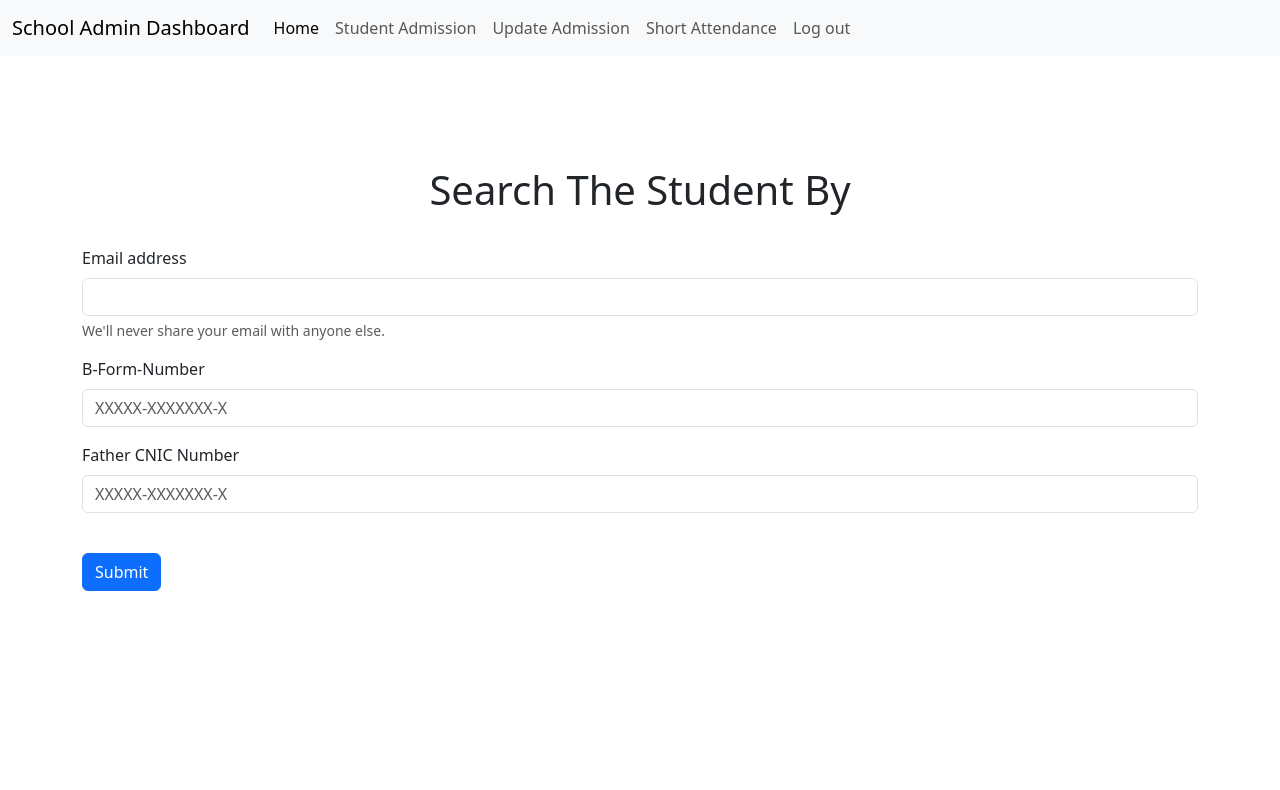
After one commit to AbdulBaseer7896/E-schooly, a Flask app: page /school_admin/update_admission_data in a window 1280 px wide. The commit adds this page. Shown: the top 790 px of the page. Run offline with Flask 3, Linux system fonts and the light colour scheme; some libraries are stand-ins or nearby versions.

Commit message:
till now: the admin is able to enter student, update student. And now I start work at stuent profile

```diff
--- a/controller/school_admin_controls.py
+++ b/controller/school_admin_controls.py
@@ -2,9 +2,9 @@ from app import app
 from functools import wraps
 from flask import session
 from flask import redirect , url_for , render_template , request
-from model.school_admin_model import user_model
+from model.school_admin_model import school_admin_models
 
-obj = user_model()
+obj = school_admin_models()
 
 def login_required(role):
     def decorator(func):
@@ -21,15 +21,29 @@ def login_required(role):
 @app.route('/school_admin/student admission' , methods=["GET", "POST"])
 @login_required('school_admin')
 def student_admission():
-    # Functionality for student dashboard
+    data = [('', '', '', '', '', '', '', '', '', '', '', '', '', '', '', '', '')]
     if request.method == "GET":
-        # if the request is a GET request, render the login form
         # flash("Welcome to the website!", "success")
-        return render_template("school_admin_URLs/student_admission.html")
+
+
+        return render_template("school_admin_URLs/student_admission.html" ,  data = data )
 
     elif request.method == 'POST':
-        print("Data is = ")
+        dataa = request.form.to_dict()
+        obj.student_admission_data(dataa)
+    return render_template("school_admin_URLs/student_admission.html" ,  data = data)
+
+
+@app.route('/school_admin/update_admission_data' , methods=["GET", "POST"])
+def update_admission_data():
+    if request.method == "GET":
+        # flash("Welcome to the website!", "success")
+        return render_template("school_admin_URLs/update_admission_data.html")
+
+    elif request.method == 'POST':
         data = request.form.to_dict()
-        print(data)
-        obj.student_admission_data(data)
-    return render_template("school_admin_URLs/student_admission.html")
+        result = obj.search_student_admission_data(data)
+        print("This is resut = " , result)
+        return render_template("school_admin_URLs/student_admission.html" , data = result)
+
+    return render_template("school_admin_URLs/update_admission_data.html")
--- a/templates/school_admin_URLs/school_admin_temp.html
+++ b/templates/school_admin_URLs/school_admin_temp.html
@@ -32,8 +32,8 @@ Please try this code, -->
                     <div class="navbar-nav">
                         <a class="nav-link active" aria-current="page" href="{{ url_for('hello_world') }}">Home</a>
                         <a class="nav-link" href="{{ url_for('student_admission') }}">Student Admission</a>
-                        <a class="nav-link" href="#">Delete Studets</a>
-                        <a class="nav-link" href="#">Cheek short Attendance</a>
+                        <a class="nav-link" href="{{ url_for('update_admission_data') }}">Update Admission</a>
+                        <a class="nav-link" href="#">Short Attendance</a>
                         <a class="nav-link" href="{{ url_for('logout') }}">Log out</a>
                     </div>
                 </div>
--- /dev/null
+++ b/templates/school_admin_URLs/update_admission_data.html
@@ -0,0 +1,45 @@
+{% extends 'school_admin_URLs/school_admin_temp.html' %}
+
+
+{% block title %}
+School Admin | Updata Student Data
+{% endblock title %}
+
+{% block mainbody %}
+<div class=" container big-font" >
+    <form action="{{ url_for('update_admission_data') }}" method="post">
+        <br>
+        <h1 style="text-align: center;">Search The Student By</h1>
+        <br>
+        <div class="mb-3">
+            <label for="email_search" class="form-label">Email address</label>
+            <input name="email_search" type="email" class="form-control" id="email_search" aria-describedby="emailHelp">
+            <div id="emailHelp" class="form-text">We'll never share your email with anyone else.</div>
+        </div>
+        <div class="mb-3">
+            <label for="b_from_search" class="form-label">B-Form-Number</label>
+            <!-- <input name="b_from_search" type="text" class="form-control" id="b_from_search"> -->
+            <input name="b_from_search" type="text" class="form-control" id="b_from_search"
+            aria-describedby="b_from_search" maxlength="13" data-inputmask="'mask': '99999-9999999-9'"
+            placeholder="XXXXX-XXXXXXX-X" >
+        </div>
+
+        <div class="mb-3">
+            <label for="father_cnic_search" class="form-label">Father CNIC Number</label>
+            <!-- <input name="Father CNIC Number" type="text" class="form-control" id="Father CNIC Number"> -->
+            <input name="father_cnic_search" type="text" class="form-control" id="father_cnic_search"
+            aria-describedby="father_cnic_search" maxlength="13" data-inputmask="'mask': '99999-9999999-9'"
+            placeholder="XXXXX-XXXXXXX-X" >
+
+        </div>
+        <br>
+        <input type="submit" class="btn btn-primary"></input>
+
+        <br>
+        <br><br>
+        <!-- <a href="{{ url_for('forget_password') }}">Forget Password</a> -->
+    </form>
+    </div>
+    <br>
+    <br><br><br><br><br><br><br><br><br><br><br><br><br><br><br><br><br><br><br><br><br><br><br><br>
+{% endblock mainbody %}
--- a/templates/student_URLs/student_temp.html
+++ b/templates/student_URLs/student_temp.html
@@ -24,6 +24,7 @@
                 <div class="collapse navbar-collapse" id="navbarNavAltMarkup">
                     <div class="navbar-nav">
                         <a class="nav-link active" aria-current="page" href="{{ url_for('hello_world') }}">Home</a>
+                        <a class="nav-link" href="{{ url_for('student_profile') }}">Profile</a>
                         <a class="nav-link" href="#">Result</a>
                         <a class="nav-link" href="#">Dairy</a>
                         <a class="nav-link" href="#">Attendance</a>
```
Also changed, not shown: controller/student_controls.py (added, +25 -0 lines), model/school_admin_model.py (+30 -4 lines), model/student_model.py (added, +40 -0 lines), templates/school-admin-dashbord.html (deleted, +0 -12 lines), templates/school_admin_URLs/student_admission.html (+20 -19 lines), templates/student_URLs/student_profile.html (added, +16 -0 lines).
